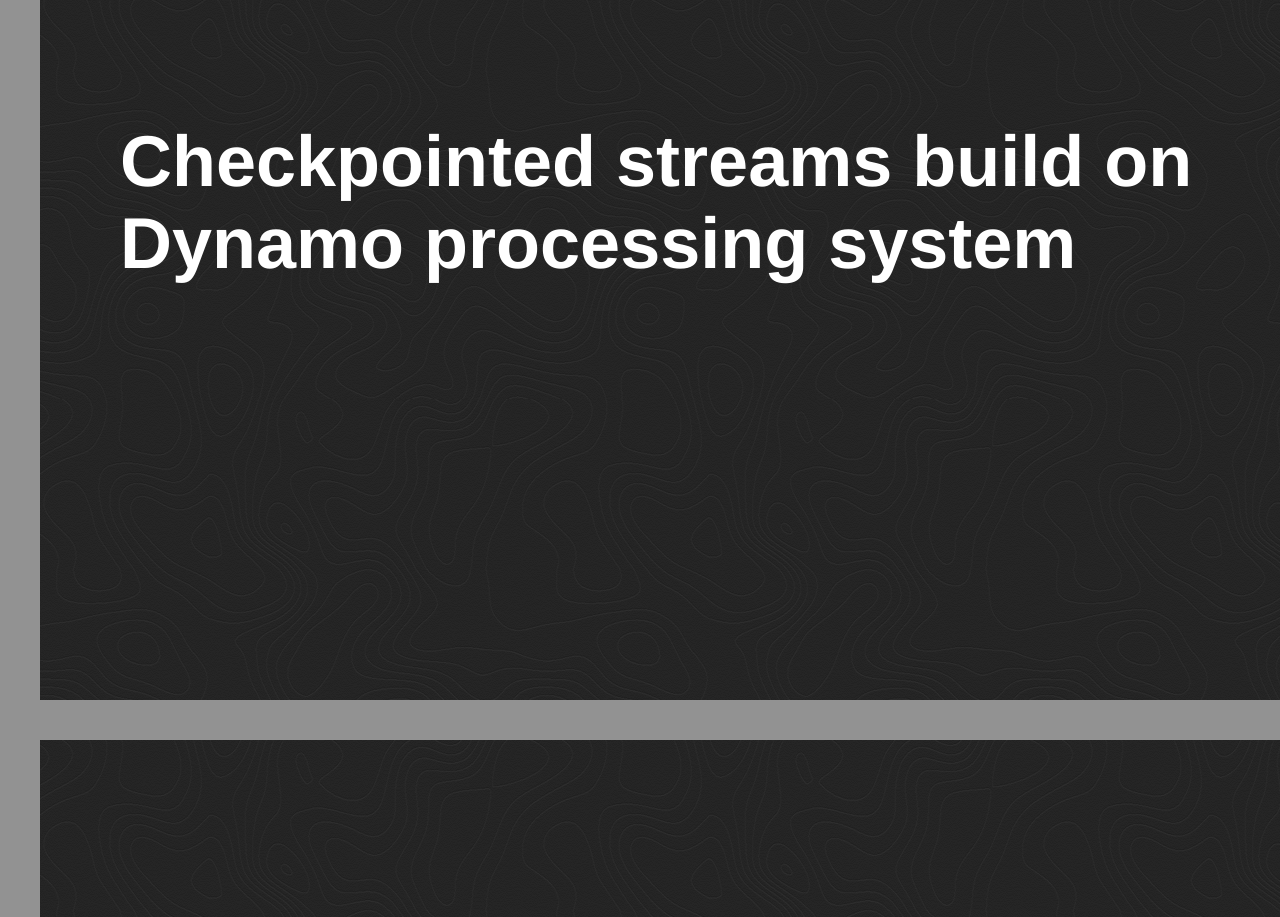
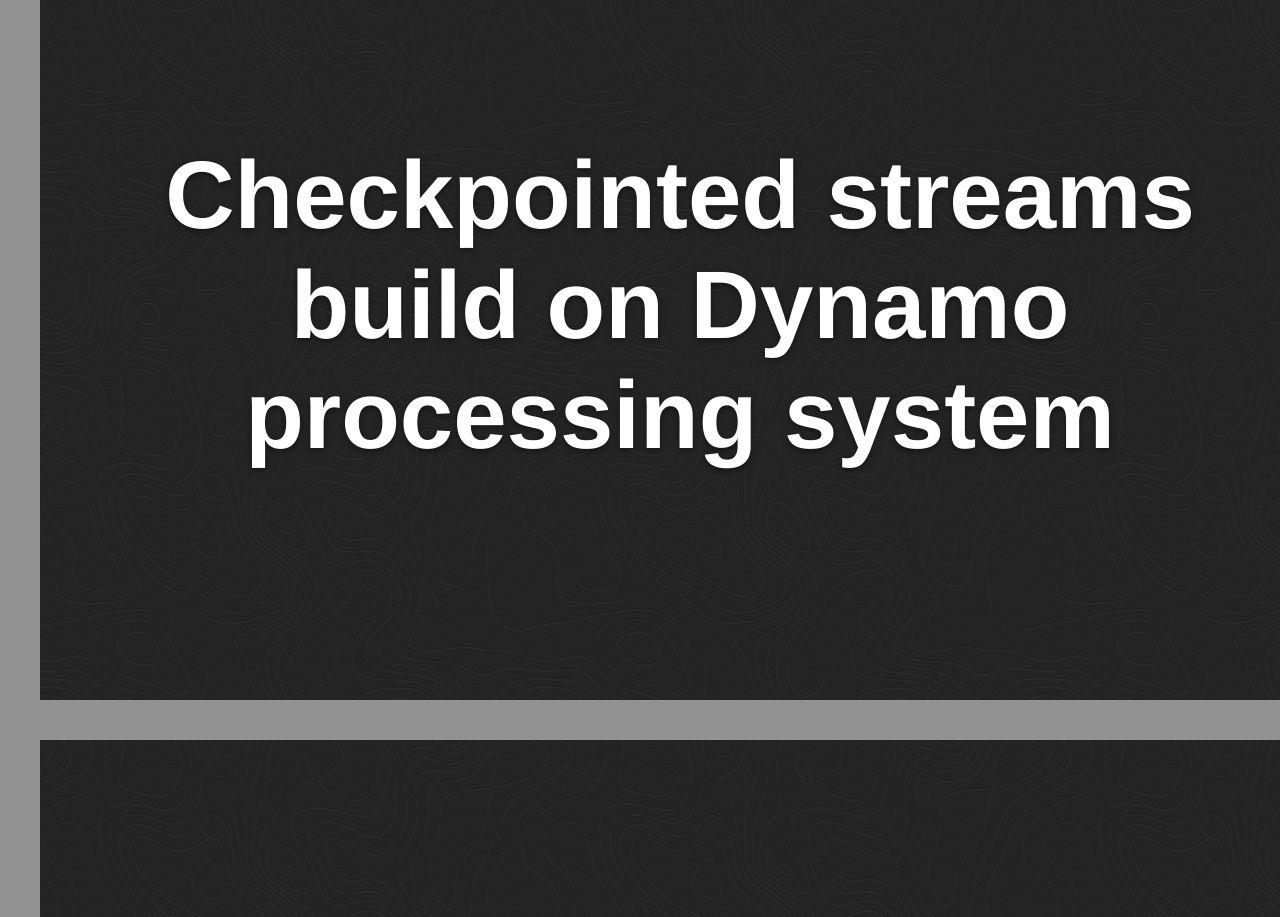
Before and after one commit to cmeiklejohn/riak-stream-deck, a plain HTML site: page index.html in a window 1280 px wide. Shown: the part 980-1897 px from the top of the page. Drawn offline with Linux system fonts and the light colour scheme.

Commit message:
Initial.

```diff
--- a/index.html
+++ b/index.html
@@ -41,7 +41,7 @@
     </section>
 
     <section>
-    <h1 class="overview">Checkpointed streams build on Dynamo processing system</h1>
+    <h1 class="caption">Checkpointed streams build on Dynamo processing system</h1>
     </section>
 
     <section>
```
